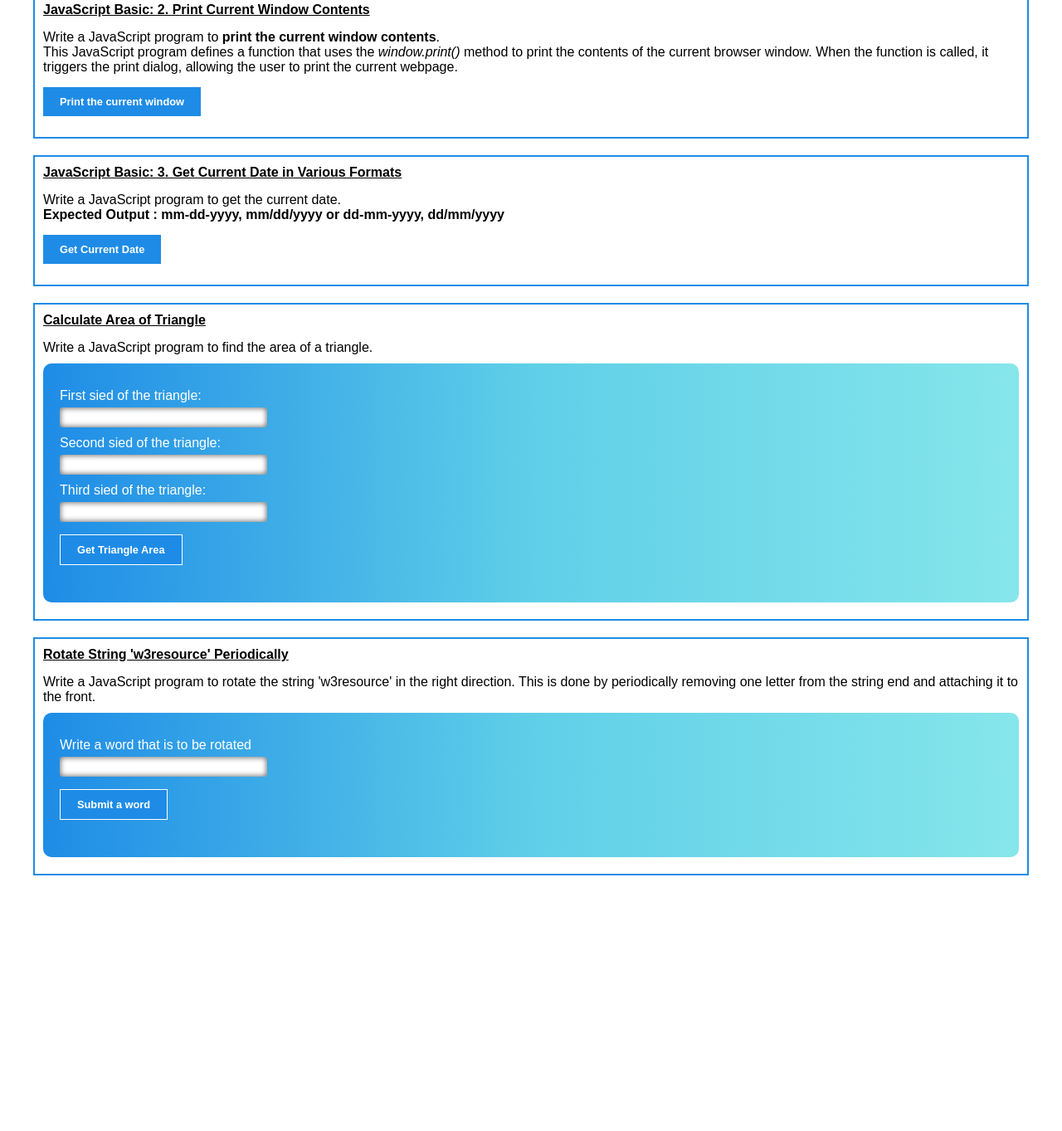
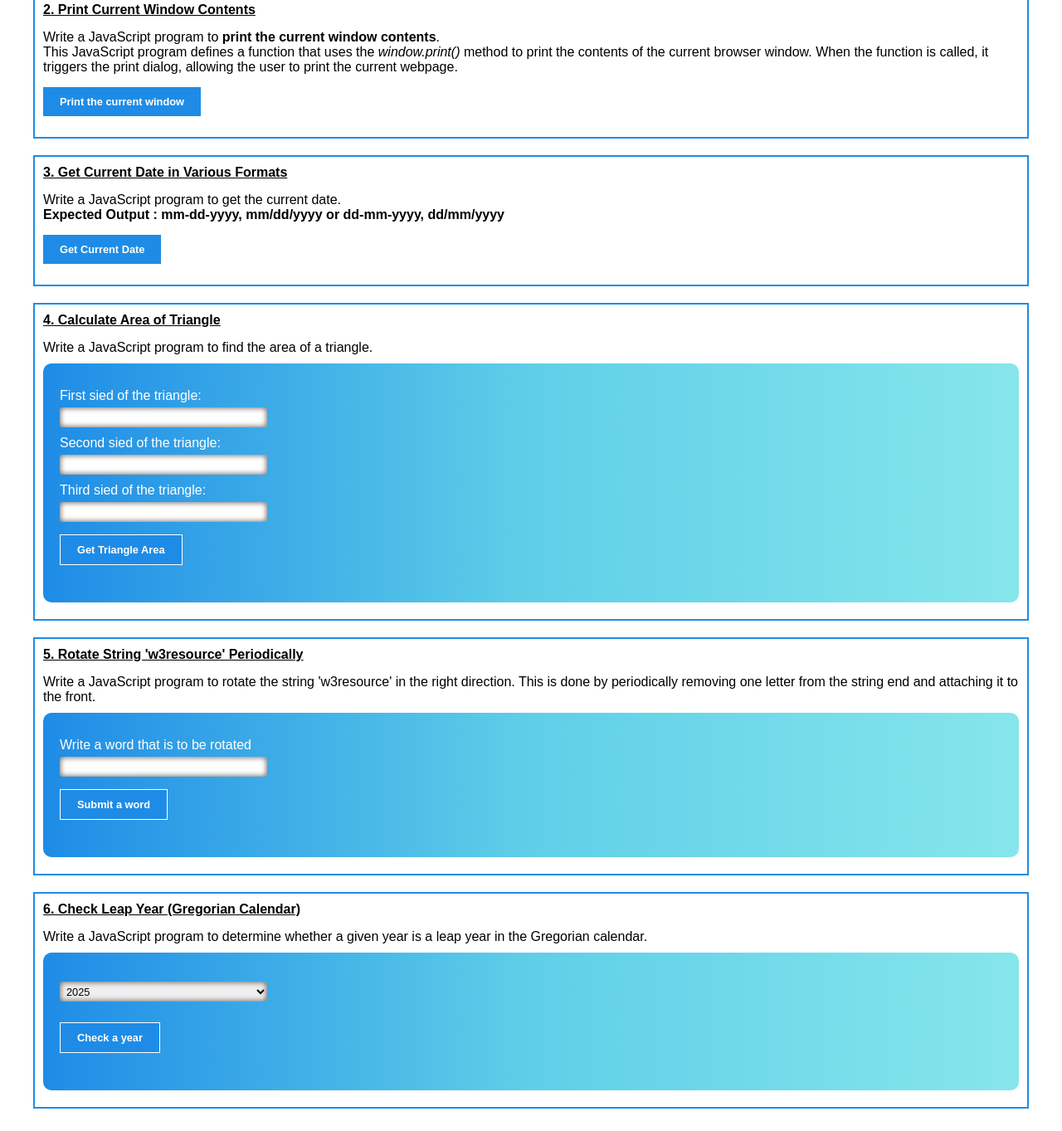
Before and after one commit to milanagit/jsexercises, a plain HTML site: page index.html in a window 1280 px wide. Shown: the part 377-1740 px from the top of the page at 83% size. Before the commit the page ends 1482 px from the top, so only its background shows below. Drawn offline with Linux system fonts and the light colour scheme.

Commit message:
initial setup of exercise 6

```diff
--- a/index.html
+++ b/index.html
@@ -17,7 +17,7 @@
 
         <!--    Exercise 1    -->
         <div class="exercise-container">
-            <h4>JavaScript Basic: 1. Display Current Day and Time</h4>
+            <h4>1. Display Current Day and Time</h4>
             <p>Write a JavaScript program to display the current day and time in the following format.
             <br>Sample Output : <br> <strong>Today is : Tuesday.
             Current time is : 10 PM : 30 : 38</strong></p>
@@ -28,14 +28,14 @@
 
         <!--    Exercise 2    -->
         <div class="exercise-container">
-            <h4>JavaScript Basic: 2. Print Current Window Contents</h4>
+            <h4>2. Print Current Window Contents</h4>
             <p>Write a JavaScript program to <strong>print the current window contents</strong>.<br>This JavaScript program defines a function that uses the <em>window.print()</em> method to print the contents of the current browser window. When the function is called, it triggers the print dialog, allowing the user to print the current webpage.</p>
             <button id="print-current-bage-btn">Print the current window</button>
         </div>
 
         <!--    Exercise 3    -->
         <div class="exercise-container">
-            <h4>JavaScript Basic: 3. Get Current Date in Various Formats</h4>
+            <h4>3. Get Current Date in Various Formats</h4>
             <p>Write a JavaScript program to get the current date.
                 <br><strong>Expected Output :
                 mm-dd-yyyy, mm/dd/yyyy or dd-mm-yyyy, dd/mm/yyyy</strong></p>
@@ -46,7 +46,7 @@
 
         <!--    Exercise 4    -->
         <div class="exercise-container">
-            <h4>Calculate Area of Triangle</h4>
+            <h4>4. Calculate Area of Triangle</h4>
             <p>Write a JavaScript program to find the area of a triangle.</p>
 
             <form id="triangle-sides-form">
@@ -66,7 +66,7 @@
 
         <!--    Exercise 5    -->
         <div class="exercise-container">
-                <h4>Rotate String 'w3resource' Periodically</h4>
+            <h4>5. Rotate String 'w3resource' Periodically</h4>
             <p>Write a JavaScript program to rotate the string 'w3resource' in the right direction. This is done by periodically removing one letter from the string end and attaching it to the front. </p>
             <form>
                 <label for="rotated-word">Write a word that is to be rotated</label>
@@ -78,9 +78,22 @@
             <p id="rotated-word-display" class="task-solution"></p>
         </div>
 
+        <!--    Exercise 6    -->
+        <div class="exercise-container">
+            <h4>6. Check Leap Year (Gregorian Calendar)</h4>
+            <p>Write a JavaScript program to determine whether a given year is a leap year in the Gregorian calendar.</p>
+            <form>
+                <label for="leap-year-to-check"></label>
+                <select id="leap-year-to-check" type="text" name="leap-year-to-check"></select>
+
+                <button id="leap-year-to-check-btn" type="button">Check a year</button>
+            </form>
+        </div>
+
     </main>
 
-
-    <script src="script.js"></script>
+    <!-- defer vs async!!! -->
+    <script src="utility.js" defer></script>
+    <script src="script.js" defer></script>
 </body>
 </html>
--- a/script.js
+++ b/script.js
@@ -115,7 +115,7 @@ const calculateTriangleArea = () => {
 
 getTriangleAreaBtn.addEventListener('click', calculateTriangleArea);
 
-// ******************** 4 ********************//
+// ******************** 5 ********************//
 // Rotate String 'w3resource' Periodically
 
 // The JavaScript program continuously rotates the string 'w3resource'
@@ -167,3 +167,34 @@ const rotateWord = () => {
 }
 
 rotatedWordBtn.addEventListener('click', rotateWord);
+
+
+// ******************** 6 ********************//
+// The JavaScript program checks if a given year is a leap year
+// by determining if it is divisible by 4 but not by 100, or if
+// it is divisible by 400. It uses conditional statements to
+// implement these rules and then prints whether the year is a
+// leap year or not.
+
+// select dropdown initial set
+const selectElement = document.getElementById('leap-year-to-check');
+const startYear = 1;         // Starting year (1 AD)
+const endYear = 3000;          // Ending year
+const currentYear = new Date().getFullYear(); // Get the current year (e.g., 2025)
+
+// Loop through the years from 1 to 3000
+for (let year = startYear; year <= endYear; year++) {
+    const option = document.createElement('option');
+
+    // Set the option's value and displayed text to the year number
+    option.value = year;
+    option.textContent = year;
+
+    // Check if the current year matches the year in the loop
+    if (year === currentYear) {
+            // Set the current year as the default selected option
+            option.selected = true;
+    }
+
+    selectElement.appendChild(option);
+}
--- a/style.css
+++ b/style.css
@@ -68,7 +68,8 @@ label {
     margin-bottom: 5px;
 }
 
-input {
+input,
+select {
     margin-bottom: 10px;
     max-width: 250px;
     height: 1.5rem;
```
Also changed, not shown: utility.js (added). Lines whose indentation alone changed are shown as unchanged.
